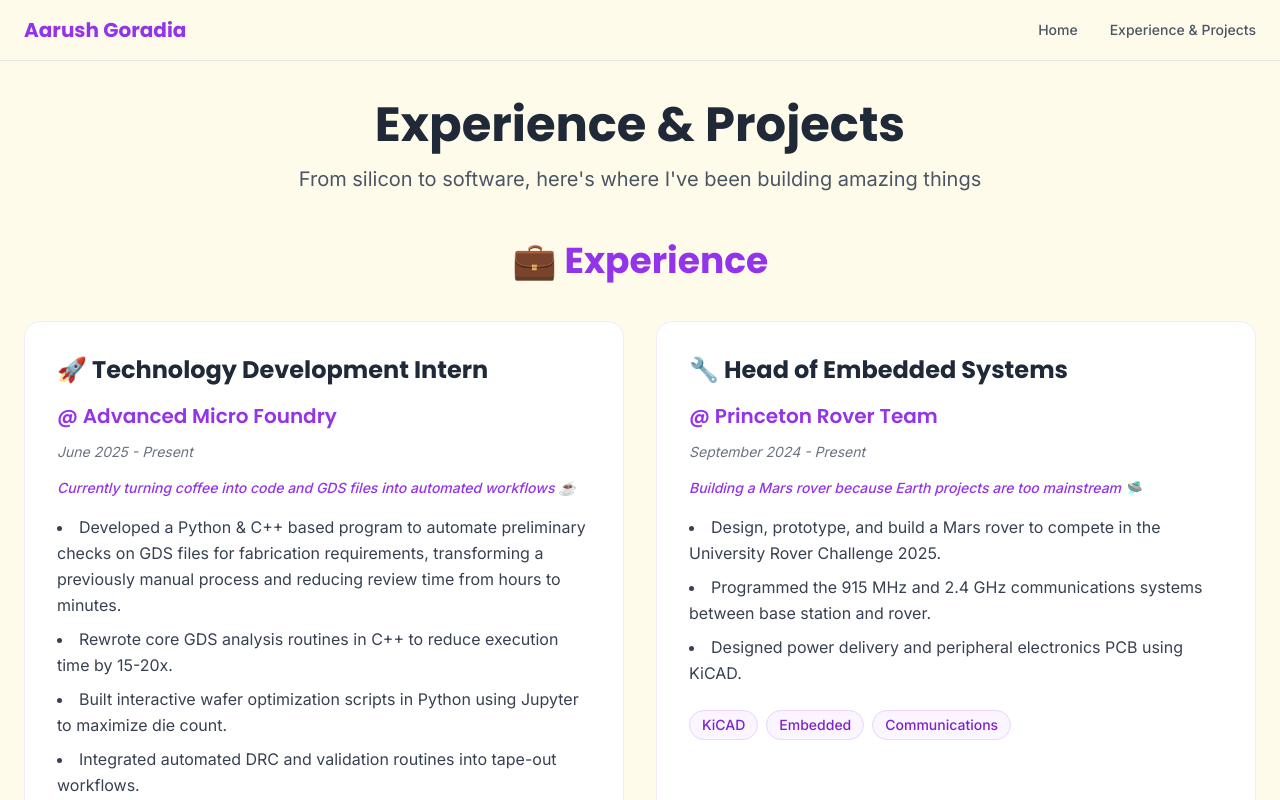
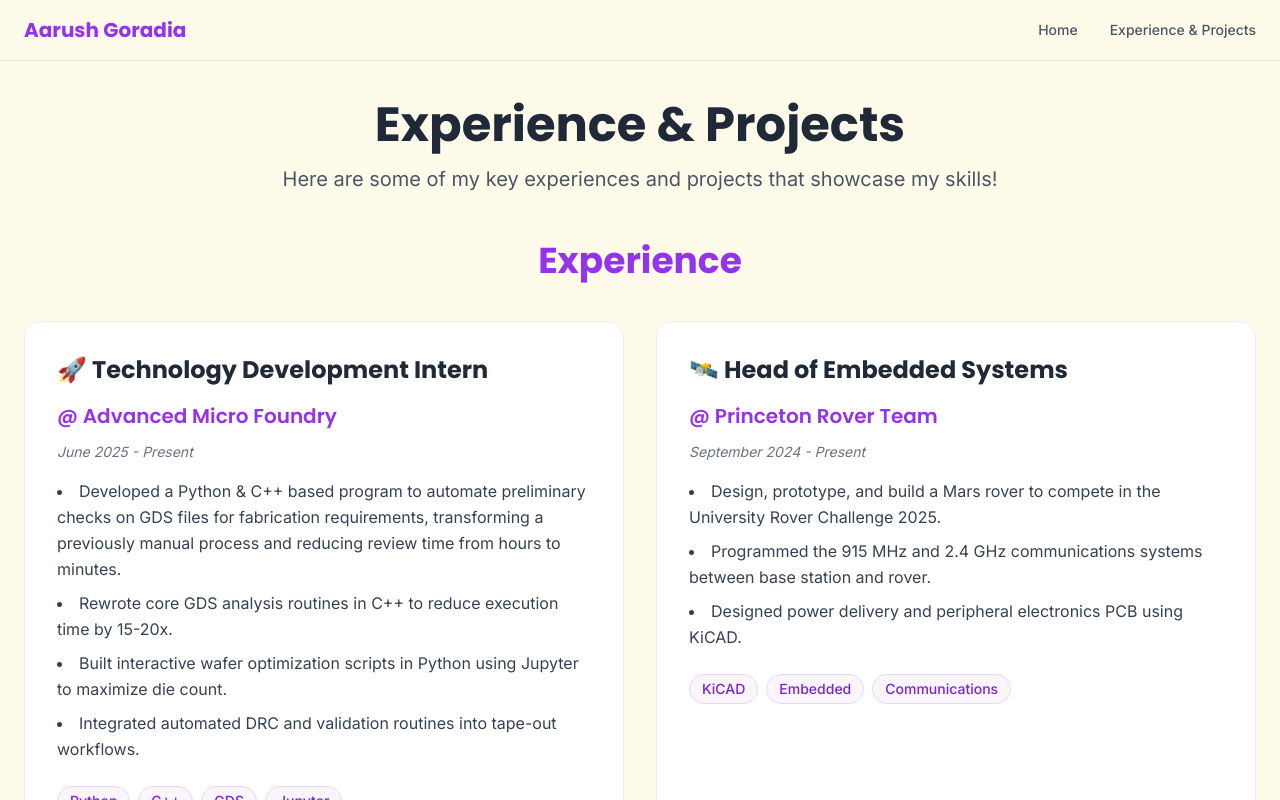
Before and after one commit to aarushgoradia/aarush-site, a React (Vite) app: page /work in a window 1280 px wide. Built offline with nearby package versions, Linux system fonts and the light colour scheme; the HTML template or start-up script is replaced by a standard one.

Commit message:
Updates to text and stuff

```diff
--- a/src/pages/WorkPage.jsx
+++ b/src/pages/WorkPage.jsx
@@ -4,7 +4,7 @@
 const workItems = [
   {
     type: "experience",
-    title: "Technology Development Intern @ Advanced Micro Foundry",
+    title: "🚀 Technology Development Intern @ Advanced Micro Foundry",
     timeframe: "June 2025 - Present",
     bullets: [
       "Developed a Python & C++ based program to automate preliminary checks on GDS files for fabrication requirements, transforming a previously manual process and reducing review time from hours to minutes.",
@@ -16,7 +16,7 @@
   },
   {
     type: "experience",
-    title: "Head of Embedded Systems @ Princeton Rover Team",
+    title: "🛰️ Head of Embedded Systems @ Princeton Rover Team",
     timeframe: "September 2024 - Present",
     bullets: [
       "Design, prototype, and build a Mars rover to compete in the University Rover Challenge 2025.",
@@ -27,7 +27,7 @@
   },
   {
     type: "experience",
-    title: "Independent Researcher @ Sengupta Lab",
+    title: "🧪 Independent Researcher @ Sengupta Lab",
     timeframe: "August 2024 - May 2025",
     bullets: [
       "Simulated transformer layouts in Cadence Virtuoso to generate geometry-performance datasets.",
@@ -43,7 +43,7 @@
   },
   {
     type: "experience",
-    title: "AI Engineering Intern @ AI Seer",
+    title: "🤖 AI Engineering Intern @ AI Seer",
     timeframe: "May 2024 - July 2024",
     bullets: [
       "Built a LangChain Agent pipeline with custom tools to fact-check content, improving accuracy from 85% to 92%.",
@@ -53,32 +53,33 @@
     ],
     tags: ["Python", "LLMs", "Whisper", "LangChain"]
   },
+  // Projects ordered by date (newest first)
   {
     type: "project",
-    title: "PUnC (Princeton University Computer)",
-    timeframe: "November 2024 – December 2024",
+    title: "💻 RISC-V Pipelined CPU",
+    timeframe: "July 2025",
     bullets: [
-      "Designed a custom 16-instruction processor using FSM-based control and datapath logic.",
-      "Wrote and simulated Verilog modules using AMD Vivado and deployed to an FPGA board for functional testing."
+      "Designed and implemented a 5-stage pipelined RISC-V RV32I CPU in SystemVerilog with hazard detection and forwarding.",
+      "Automated simulation and waveform analysis using Verilator, C++ testbench, and GTKWave on macOS."
     ],
-    tags: ["Verilog", "FPGA", "Vivado", "Digital Design"]
+    tags: ["SystemVerilog", "RISC-V", "Verilator", "GTKWave", "C++"],
+    link: "https://github.com/aarushgoradia/riscv-pipelined-core"
   },
   {
     type: "project",
-    title: "Memory Pool Allocator",
+    title: "🧮 Memory Pool Allocator",
     timeframe: "July 2025",
     bullets: [
       "Lightweight fixed-size memory pool allocator in C++ with support for placement new and RAII-safe deallocation.",
-      "Implemented low-level memory management using preallocated buffer, free list tracking, and type-safe allocation.",
-      "Optimized for scenarios requiring fast, repeated allocations of similarly sized objects."
+      "Implemented low-level memory management using preallocated buffer, free list tracking, and type-safe allocation."
     ],
     tags: ["C++", "Memory Management", "RAII", "Performance"],
     link: "https://github.com/aarushgoradia/memorypoolallocator"
   },
   {
     type: "project",
-    title: "FixedPointDSP",
-    timeframe: "July 2025",
+    title: "🎯 FixedPointDSP",
+    timeframe: "June 2025",
     bullets: [
       "Header-only fixed-point C++ library with customizable overflow policies.",
       "Implemented FIR filters, DFT, FFT, and convolution with benchmarking and full test coverage."
@@ -88,7 +89,17 @@
   },
   {
     type: "project",
-    title: "GreenCycle",
+    title: "🖥️ PUnC (Princeton University Computer)",
+    timeframe: "November 2024 - December 2024",
+    bullets: [
+      "Designed a custom 16-instruction processor using FSM-based control and datapath logic.",
+      "Wrote and simulated Verilog modules using AMD Vivado and deployed to an FPGA board for functional testing."
+    ],
+    tags: ["Verilog", "FPGA", "Vivado", "Digital Design"]
+  },
+  {
+    type: "project",
+    title: "🌱 GreenCycle",
     timeframe: "November 2024",
     bullets: [
       "Developed a web app to match users with local recycling centers based on net profit.",
@@ -103,167 +114,22 @@
   const experiences = workItems.filter(item => item.type === "experience");
   const projects = workItems.filter(item => item.type === "project");
 
-  const experienceEmojis = ["🚀", "🔧", "🧠", "🤖"];
-  const personalityQuips = [
-    "Currently turning coffee into code and GDS files into automated workflows ☕",
-    "Building a Mars rover because Earth projects are too mainstream 🛸",
-    "Teaching machines to design circuits (they're surprisingly good students) 🤓",
-    "Pitched to Singapore's government and lived to tell the tale 📊"
-  ];
-
-  const renderExperienceItem = (item, index) => (
-    <div
-      key={index}
-      className={`flex w-full mb-2 ${index % 2 === 0 ? 'flex-row-reverse' : ''}`}
-    >
-      <div className="w-5/12">
-        <div className="bg-gray-800 border border-gray-700 rounded-lg p-3 hover:border-purple-500 transition-all duration-300 hover:shadow-lg hover:shadow-purple-500/10">
-          <div className="flex items-center gap-3 mb-1">
-            <div className="text-base font-semibold text-white">
-              {experienceEmojis[index]} {item.title}
-            </div>
-            {item.link && (
-              <a
-                href={item.link}
-                target="_blank"
-                rel="noopener noreferrer"
-                className="text-purple-400 hover:text-purple-300 transition-colors"
-              >
-                <FaExternalLinkAlt size={12} />
-              </a>
-            )}
-          </div>
-          <p className="text-xs text-gray-400 italic mb-1">{item.timeframe}</p>
-          {personalityQuips[index] && (
-            <p className="text-xs text-purple-300 mb-2 italic font-medium">
-              {personalityQuips[index]}
-            </p>
-          )}
-          <ul className="list-disc list-inside text-gray-300 space-y-0.5 mb-2">
-            {item.bullets.map((point, i) => (
-              <li key={i} className="text-xs leading-relaxed">{point}</li>
-            ))}
-          </ul>
-          <div className="flex flex-wrap gap-1 mb-1">
-            {item.tags.map((tag) => (
-              <span
-                key={tag}
-                className="text-xs bg-gray-700 text-gray-300 px-1.5 py-0.5 rounded border border-purple-500"
-              >
-                {tag}
-              </span>
-            ))}
-          </div>
-          {item.links && (
-            <div className="flex flex-wrap gap-3">
-              {item.links.map((link, i) => (
-                <a
-                  key={i}
-                  href={link.href}
-                  target="_blank"
-                  rel="noopener noreferrer"
-                  className="text-purple-400 hover:text-purple-300 text-xs underline transition-colors"
-                >
-                  {link.text}
-                </a>
-              ))}
-            </div>
-          )}
-        </div>
-      </div>
-      <div className="w-2/12 flex justify-center">
-        <div className="flex flex-col items-center">
-          <div className="w-3 h-3 bg-purple-500 rounded-full border-2 border-gray-900 shadow-lg shadow-purple-500/30"></div>
-          {index < experiences.length - 1 && <div className="w-0.5 h-full bg-purple-500 mt-1"></div>}
-        </div>
-      </div>
-      <div className="w-5/12"></div>
-    </div>
-  );
-
-  const projectEmojis = ["🖥️", "🧮", "🎯", "🌱"];
-  const projectQuips = [
-    "16 instructions, infinite possibilities - built my own CPU 🔧",
-    "Because malloc() is for quitters - built my own memory manager 💪",
-    "Fixed-point math so precise, it makes floating-point jealous 🎯",
-    "Saving the planet one recycling center at a time 🌍"
-  ];
-
-  const renderProjectItem = (item, index) => (
-    <div
-      key={index}
-      className="bg-gray-800 border border-gray-700 rounded-lg p-4 hover:border-purple-500 transition-all duration-300 hover:shadow-lg hover:shadow-purple-500/10 hover:transform hover:scale-105"
-    >
-      <div className="flex items-center gap-3 mb-2">
-        <div className="text-lg font-semibold text-white">
-          {projectEmojis[index]} {item.title}
-        </div>
-        {item.link && (
-          <a
-            href={item.link}
-            target="_blank"
-            rel="noopener noreferrer"
-            className="text-purple-400 hover:text-purple-300 transition-colors"
-          >
-            <FaExternalLinkAlt size={14} />
-          </a>
-        )}
-      </div>
-      <p className="text-sm text-gray-400 italic mb-2">{item.timeframe}</p>
-      {projectQuips[index] && (
-        <p className="text-sm text-purple-300 mb-2 italic font-medium">
-          {projectQuips[index]}
-        </p>
-      )}
-      <ul className="list-disc list-inside text-gray-300 space-y-1 mb-3">
-        {item.bullets.map((point, i) => (
-          <li key={i} className="text-sm leading-relaxed">{point}</li>
-        ))}
-      </ul>
-      <div className="flex flex-wrap gap-2 mb-2">
-        {item.tags.map((tag) => (
-          <span
-            key={tag}
-            className="text-xs bg-gray-700 text-gray-300 px-2 py-1 rounded border border-purple-500"
-          >
-            {tag}
-          </span>
-        ))}
-      </div>
-      {item.links && (
-        <div className="flex flex-wrap gap-4">
-          {item.links.map((link, i) => (
-            <a
-              key={i}
-              href={link.href}
-              target="_blank"
-              rel="noopener noreferrer"
-              className="text-purple-400 hover:text-purple-300 text-sm underline transition-colors"
-            >
-              {link.text}
-            </a>
-          ))}
-        </div>
-      )}
-    </div>
-  );
-
   return (
     <div className="min-h-screen bg-amber-50 text-gray-800 px-6 py-10 font-body">
       <div className="text-center mb-12">
         <h1 className="text-5xl font-heading font-bold mb-4 text-gray-800">Experience & Projects</h1>
         <p className="text-xl text-gray-600 max-w-3xl mx-auto font-body">
-          From silicon to software, here's where I've been building amazing things
+        Here are some of my key experiences and projects that showcase my skills!
+
         </p>
       </div>
 
-      {/* Experience Section - Compact Cards */}
+      {/* Experience Section */}
       <section id="experience" className="mb-20">
         <h2 className="text-4xl font-heading font-bold text-purple-600 mb-10 text-center">
-          💼 Experience
+          Experience
         </h2>
 
-        {/* Experience Summary Cards */}
         <div className="grid md:grid-cols-2 gap-8 max-w-7xl mx-auto mb-10">
           {experiences.map((item, index) => (
             <div
@@ -272,18 +138,13 @@
             >
               <div className="flex items-center gap-4 mb-4">
                 <div className="text-2xl font-heading font-bold text-gray-800 flex items-center">
-                  {experienceEmojis[index]} {item.title.split(' @ ')[0]}
+                  {item.title.split(' @ ')[0]}
                 </div>
               </div>
               <div className="text-xl font-heading font-semibold text-purple-600 mb-3">
                 @ {item.title.split(' @ ')[1]}
               </div>
               <p className="text-sm text-gray-500 italic mb-4 font-body">{item.timeframe}</p>
-              {personalityQuips[index] && (
-                <p className="text-sm text-purple-600 mb-4 italic font-medium font-body">
-                  {personalityQuips[index]}
-                </p>
-              )}
               <div className="text-base text-gray-700 mb-6 font-body leading-relaxed">
                 <ul className="list-disc list-inside space-y-2">
                   {item.bullets.map((point, i) => (
@@ -321,10 +182,10 @@
         </div>
       </section>
 
-      {/* Projects Section - Grid */}
+      {/* Projects Section */}
       <section id="projects">
         <h2 className="text-4xl font-heading font-bold text-purple-600 mb-10 text-center">
-          🚀 Side Quests
+          Technical Projects
         </h2>
         <div className="grid md:grid-cols-2 lg:grid-cols-3 gap-8 max-w-7xl mx-auto">
           {projects.map((item, index) => (
@@ -334,7 +195,7 @@
             >
               <div className="flex items-center gap-3 mb-3">
                 <div className="text-xl font-heading font-bold text-gray-800">
-                  {projectEmojis[index]} {item.title}
+                  {item.title}
                 </div>
                 {item.link && (
                   <a
@@ -348,11 +209,6 @@
                 )}
               </div>
               <p className="text-sm text-gray-500 italic mb-3 font-body">{item.timeframe}</p>
-              {projectQuips[index] && (
-                <p className="text-sm text-purple-600 mb-3 italic font-medium font-body">
-                  {projectQuips[index]}
-                </p>
-              )}
               <ul className="list-disc list-inside text-gray-700 space-y-1 mb-4 font-body">
                 {item.bullets.map((point, i) => (
                   <li key={i} className="leading-relaxed">{point}</li>
```
Also changed, not shown: 5 other files (tests, documents, lock files or other folders).
